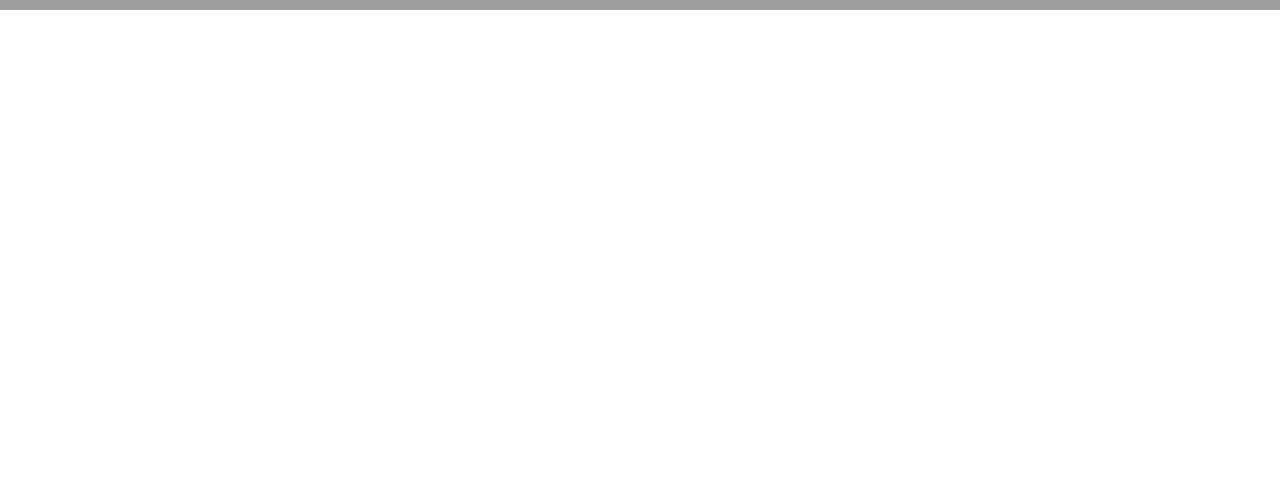
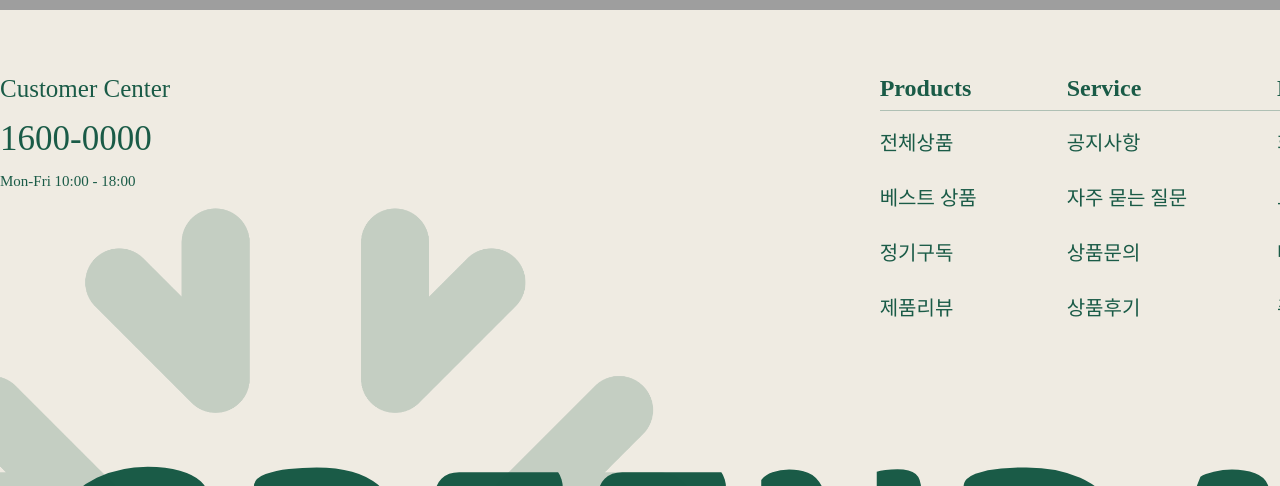
Before and after one commit to creammom/Greendays_main, a plain HTML site: page index.html in a window 1280 px wide. Shown: the part 8811-9297 px from the top of the page. Before the commit the page ends 8821 px from the top, so only its background shows below. Drawn offline with nearby package versions, Linux system fonts and the light colour scheme; grey boxes are pictures that could not be loaded; a web font is replaced by a local one.

Commit message:
푸터 합치기 완료

```diff
--- a/index.html
+++ b/index.html
@@ -26,6 +26,10 @@
     <link rel="preconnect" href="https://fonts.gstatic.com" crossorigin />
     <link
       href="https://fonts.googleapis.com/css2?family=Baloo+2:wght@400..800&family=Barlow:ital,wght@0,100;0,200;0,300;0,400;0,500;0,600;0,700;0,800;0,900;1,100;1,200;1,300;1,400;1,500;1,600;1,700;1,800;1,900&family=Caveat:wght@400..700&family=Itim&family=Marck+Script&display=swap"
+      rel="stylesheet"
+    />
+    <link
+      href="https://fonts.googleapis.com/css2?family=Baloo+2:wght@400..800&display=swap"
       rel="stylesheet"
     />
     <link
@@ -468,6 +472,66 @@
         <div class="swiper-pagination"></div>
       </div>
     </section>
+
+    <footer class="con-min-width">
+      <div class="con">
+        <div class="main_box">
+          <div class="CC_box">
+            <p>Customer Center</p>
+            <p>1600-0000</p>
+            <p>Mon-Fri 10:00 - 18:00</p>
+          </div>
+
+          <div class="menu_box">
+            <div class="line"></div>
+            <ul>
+              <li>
+                <a href="#">Products</a>
+                <ul>
+                  <li><a href="#">전체상품</a></li>
+                  <li><a href="#">베스트 상품</a></li>
+                  <li><a href="#">정기구독</a></li>
+                  <li><a href="#">제품리뷰</a></li>
+                </ul>
+              </li>
+              <li>
+                <a href="#">Service</a>
+                <ul>
+                  <li><a href="#">공지사항</a></li>
+                  <li><a href="#">자주 묻는 질문</a></li>
+                  <li><a href="#">상품문의</a></li>
+                  <li><a href="#">상품후기</a></li>
+                </ul>
+              </li>
+              <li>
+                <a href="#">My Greendays</a>
+                <ul>
+                  <li><a href="#">회원가입</a></li>
+                  <li><a href="#">로그인</a></li>
+                  <li><a href="#">마이페이지</a></li>
+                  <li><a href="#">주문조회</a></li>
+                </ul>
+              </li>
+              <li>
+                <a href="#">Social</a>
+                <ul>
+                  <li><a href="#">인스타그램</a></li>
+                  <li><a href="#">유튜브</a></li>
+                </ul>
+              </li>
+            </ul>
+          </div>
+        </div>
+
+        <div class="logo_box">
+          <h3>GREENDAYS</h3>
+        </div>
+      </div>
+
+      <div class="img_box">
+        <img src="/Greendays_main_imgs/ft_rotate.png" alt="" />
+      </div>
+    </footer>
 
     <style>
       /* 노말라이즈 */
@@ -1073,6 +1137,161 @@
       }
 
       /* 섹션9 끝 */
+
+      /* 푸터 시작 */
+      footer {
+        width: 100%;
+        height: 732px;
+        background-color: #fff;
+        color: #1a5b47;
+        font-family: "Pretendard";
+        font-weight: 400;
+        position: relative;
+        transition: background-color 0.8s ease, scale 0.8s 3s ease;
+        padding-top: 60px;
+        overflow: hidden;
+      }
+
+      /* 푸터 active */
+      footer.active {
+        background-color: #efebe2;
+        transition-delay: 0.5s;
+      }
+
+      /* footer .con {
+        height: auto;
+        overflow: hidden;
+      } */
+
+      /* 푸터-메인 */
+
+      /* 푸터-메인-CC */
+
+      footer .main_box {
+        display: flex;
+        justify-content: space-between;
+      }
+
+      footer .main_box .CC_box,
+      footer .menu_box {
+        display: inline-block;
+      }
+
+      footer .main_box .CC_box p {
+        margin: 0 0 5px 0;
+        padding: 0;
+      }
+
+      footer .main_box .CC_box p:first-child {
+        font-size: 25px;
+      }
+
+      footer .main_box .CC_box p:nth-child(2) {
+        font-size: 35px;
+      }
+
+      footer .main_box .CC_box p:last-child {
+        font-size: 15px;
+      }
+
+      /* 푸터-메인-1차메뉴 */
+
+      footer .main_box .menu_box {
+        padding-right: 0;
+        position: relative;
+        letter-spacing: -2.5%;
+      }
+
+      footer .main_box .menu_box .line {
+        width: 765px;
+        height: 1px;
+        background-color: #afc0b4;
+        position: absolute;
+        top: 40px;
+      }
+
+      footer .main_box .menu_box ul {
+        display: flex;
+      }
+
+      footer .main_box .menu_box ul li a {
+        font-size: 24px;
+        font-weight: 700;
+        padding-right: 90px;
+      }
+
+      footer .main_box .menu_box ul li:last-child a {
+        padding-right: 70px;
+      }
+
+      /* 푸터-메인-2차메뉴 */
+
+      footer .main_box .menu_box ul ul {
+        display: block;
+        margin-top: 10px;
+      }
+
+      footer .main_box .menu_box ul ul li a {
+        font-size: 20px;
+        font-weight: 500;
+        line-height: 55px;
+      }
+
+      footer .main_box .menu_box .line,
+      footer .main_box .menu_box ul ul {
+        opacity: 0;
+        visibility: hidden;
+        transition: opacity 0.8s, visibility 0.8s ease;
+        transition-delay: 0s;
+      }
+
+      /* 2초 뒤 2차메뉴 등장 */
+      footer.active .main_box .menu_box .line,
+      footer.active .main_box .menu_box ul ul {
+        opacity: 1;
+        visibility: visible;
+        transition-delay: 1.5s;
+      }
+
+      /* 푸터-로고 */
+
+      footer .logo_box {
+        margin-top: 10px;
+        font-family: "Baloo 2", sans-serif;
+        padding: 0;
+        font-weight: bold;
+        text-align: center;
+      }
+
+      footer .logo_box h3 {
+        font-size: 300px;
+        margin: 0;
+        padding: 0;
+      }
+
+      /* 푸터-이미지 */
+
+      footer .img_box {
+        position: absolute;
+        top: 285px;
+        left: 54px;
+      }
+
+      /* 이미지 초기 상태 */
+      footer .img_box img {
+        width: 141px;
+        transform: translate(0, 0) scale(1);
+        transition: transform 0.8s ease;
+        transition-delay: 0s;
+      }
+
+      /* 1초 뒤 이미지 확장 */
+      footer.active .img_box img {
+        transform: translate(180px, 230px) scale(5.5);
+        transition-delay: 1s;
+      }
+
+      /* 푸터 끝 */
     </style>
 
     <script>
@@ -1120,6 +1339,23 @@
       });
 
       // 섹션9-스와이퍼 끝
+
+      // 푸터 시작
+
+      $(window).on("scroll", function () {
+        const footer = $("footer");
+        const scrollY = $(window).scrollTop();
+        const windowHeight = $(window).height();
+        const footerTop = footer.offset().top;
+
+        if (scrollY + windowHeight >= footerTop + 100) {
+          footer.addClass("active");
+        } else {
+          footer.removeClass("active");
+        }
+      });
+
+      // 푸터 끝
     </script>
   </body>
 </html>
```
Also changed, not shown: Greendays_main_imgs/ft_rotate.png (added).
